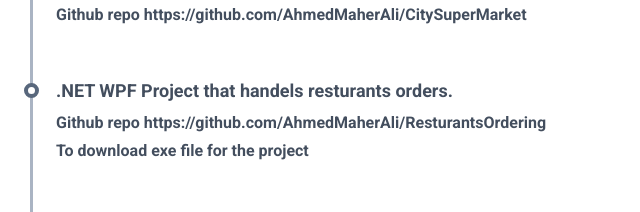
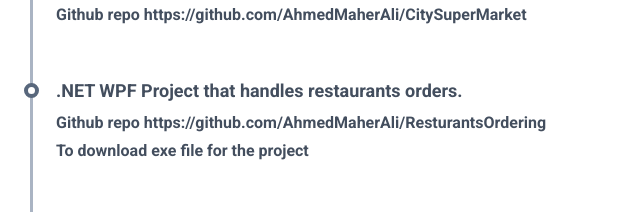
Before and after one commit to AhmedMaherAli/My-Protofolio, a plain HTML site: page index.html in a window 1280 px wide. Shown: the part 535-747 px from the top of the page, 164-804 px from the left. Drawn offline with Linux system fonts and the light colour scheme.

Commit message:
Update index.html

```diff
--- a/index.html
+++ b/index.html
@@ -79,7 +79,7 @@
                                     <article class="resume-timeline-item position-relative pb-5">
                                         <div class="resume-timeline-item-header mb-2">
                                             <div class="d-flex flex-column flex-md-row">
-                                                <h3 class="resume-position-title font-weight-bold mb-1">.NET WPF Project that handels resturants orders.</h3>
+                                                <h3 class="resume-position-title font-weight-bold mb-1">.NET WPF Project that handles restaurants orders.</h3>
                                             </div><!--//row-->
                                         </div><!--//resume-timeline-item-header-->
                                         <div class="resume-timeline-item-desc">
```
